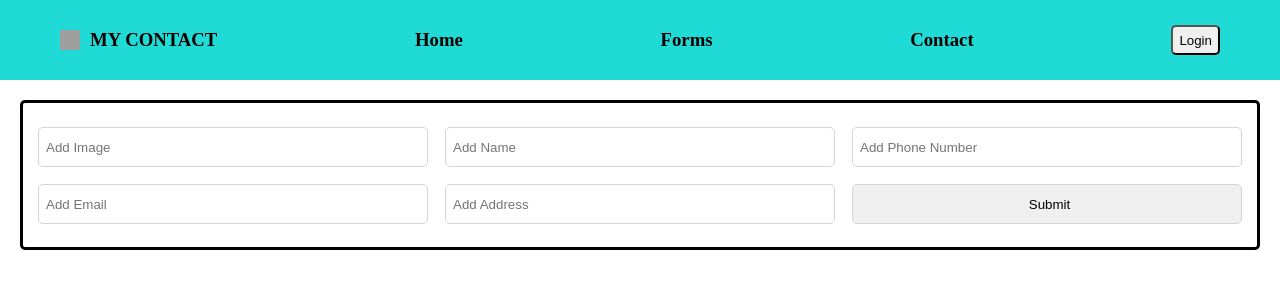
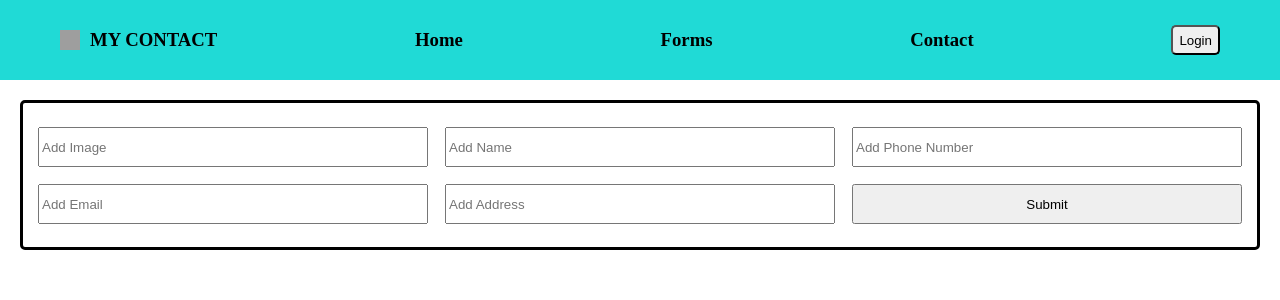
Before and after one commit to josephofei/phase2-project, a React (Create React App) app: page /form in a window 1280 px wide. Shown: the top 300 px of the page. Built offline with nearby package versions, Linux system fonts and the light colour scheme; no server answers; grey boxes are pictures that could not be loaded.

Commit message:
add some styling in css

```diff
--- a/src/index.css
+++ b/src/index.css
@@ -59,12 +59,12 @@
 
 }
 
-.form--input {
+/* .form--input {
     font-family: "Karla", sans-serif;
     border-radius: 5px;
     border: 1px solid #D5D4D8;
     text-indent: 5px;
-}
+} */
 
 .main-div {
     display: grid;
```
